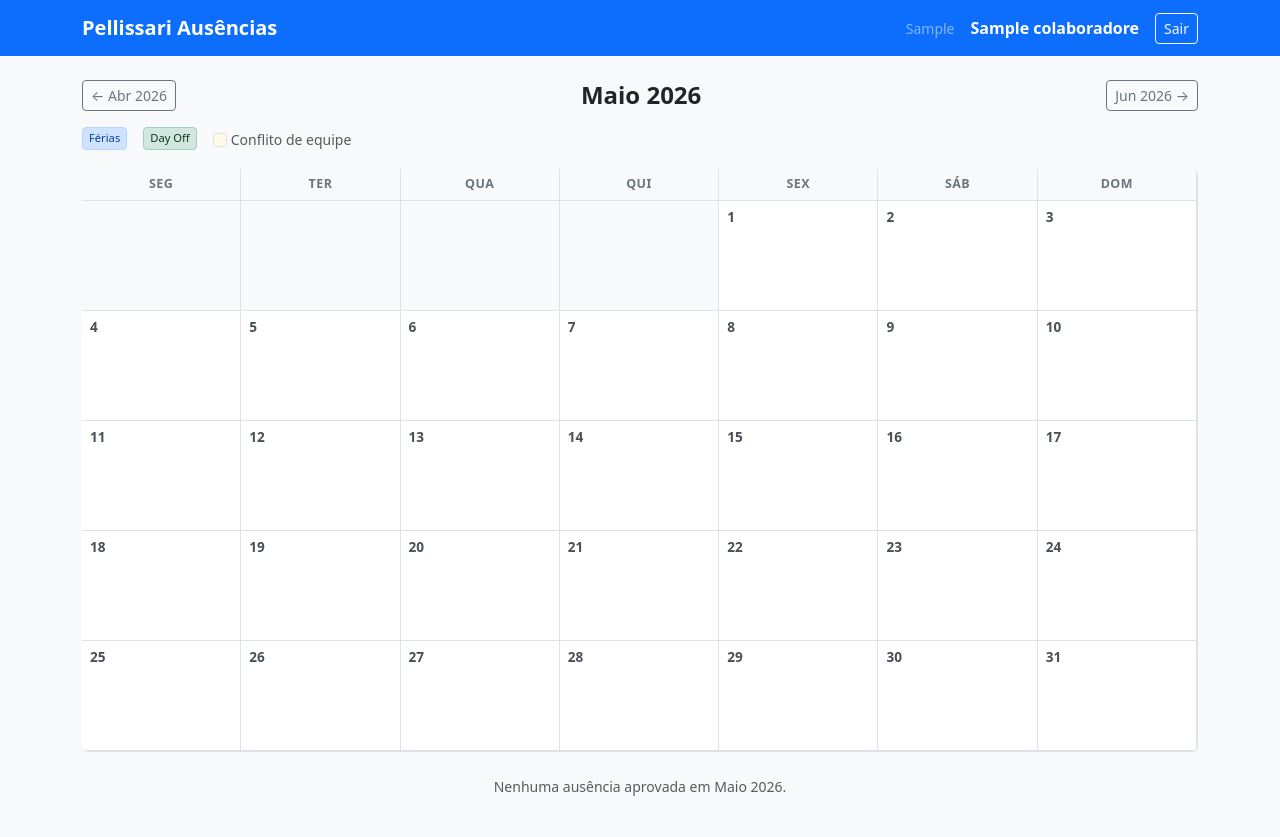
After one commit to vitorsilva1996/pellissari-ausencias, a Flask app: page /calendario/2026/5?equipe=todas in a window 1280 px wide. The commit adds this page. Run offline with Flask 3, Linux system fonts and the light colour scheme; a user stored in the database is signed in; tables that the repository leaves empty hold one stand-in row (values such as "Sample post").

Commit message:
feat: calendário unificado com filtros por equipe

```diff
--- a/app/calendario/routes.py
+++ b/app/calendario/routes.py
@@ -0,0 +1,176 @@
+import calendar
+from collections import defaultdict
+from datetime import date, timedelta
+
+from flask import render_template, request
+from flask_login import login_required, current_user
+
+from app.calendario import calendario
+from app.models import Ferias, DayOff, Colaborador, Equipe
+
+MESES_PT = [
+    '', 'Janeiro', 'Fevereiro', 'Março', 'Abril', 'Maio', 'Junho',
+    'Julho', 'Agosto', 'Setembro', 'Outubro', 'Novembro', 'Dezembro',
+]
+DIAS_SEMANA = ['Seg', 'Ter', 'Qua', 'Qui', 'Sex', 'Sáb', 'Dom']
+
+
+def _equipes_visiveis():
+    """Equipes que o usuário atual pode visualizar."""
+    if current_user.perfil in ('rh', 'diretoria'):
+        return Equipe.query.order_by(Equipe.nome).all()
+    # colaborador e gestor veem apenas a própria equipe
+    return [current_user.equipe]
+
+
+def _colaboradores_visiveis(equipe_ids):
+    return (
+        Colaborador.query
+        .filter(Colaborador.equipe_id.in_(equipe_ids), Colaborador.ativo == 1)
+        .all()
+    )
+
+
+def _construir_ausencias(ano, mes, colab_ids):
+    """
+    Retorna (ausencias_por_dia, conflito_por_dia).
+
+    ausencias_por_dia: {dia_int: [{'nome', 'tipo', 'equipe_id'}]}
+    conflito_por_dia:  set de dias com 2+ ausentes da mesma equipe
+    """
+    num_dias = calendar.monthrange(ano, mes)[1]
+    primeiro_dia = date(ano, mes, 1)
+    ultimo_dia = date(ano, mes, num_dias)
+
+    ausencias = defaultdict(list)
+
+    # ── Férias aprovadas que se sobrepõem ao mês ──────────────────────────────
+    ferias_mes = (
+        Ferias.query
+        .filter(
+            Ferias.colaborador_id.in_(colab_ids),
+            Ferias.status == 'aprovada',
+            Ferias.data_inicio <= ultimo_dia,
+            Ferias.data_retorno > primeiro_dia,
+        )
+        .all()
+    )
+
+    for f in ferias_mes:
+        # data_retorno é o dia de volta ao trabalho; [data_inicio, data_retorno)
+        dia = max(f.data_inicio, primeiro_dia)
+        fim = min(f.data_retorno, ultimo_dia + timedelta(days=1))
+        while dia < fim:
+            ausencias[dia.day].append({
+                'nome': f.colaborador.nome,
+                'nome_curto': f.colaborador.nome.split()[0],
+                'tipo': 'ferias',
+                'equipe_id': f.colaborador.equipe_id,
+            })
+            dia += timedelta(days=1)
+
+    # ── Day offs aprovados no mês ─────────────────────────────────────────────
+    dayoffs_mes = (
+        DayOff.query
+        .filter(
+            DayOff.colaborador_id.in_(colab_ids),
+            DayOff.status == 'aprovado',
+            DayOff.data_solicitada >= primeiro_dia,
+            DayOff.data_solicitada <= ultimo_dia,
+        )
+        .all()
+    )
+
+    for d in dayoffs_mes:
+        ausencias[d.data_solicitada.day].append({
+            'nome': d.colaborador.nome,
+            'nome_curto': d.colaborador.nome.split()[0],
+            'tipo': 'dayoff',
+            'equipe_id': d.colaborador.equipe_id,
+        })
+
+    # ── Detectar conflitos (2+ ausentes da mesma equipe no mesmo dia) ─────────
+    conflito_por_dia = set()
+    for dia, lista in ausencias.items():
+        contagem_por_equipe = defaultdict(int)
+        for a in lista:
+            contagem_por_equipe[a['equipe_id']] += 1
+        if any(v >= 2 for v in contagem_por_equipe.values()):
+            conflito_por_dia.add(dia)
+
+    return dict(ausencias), conflito_por_dia
+
+
+def _render(ano, mes):
+    hoje = date.today()
+
+    # Validação básica
+    if not (1 <= mes <= 12):
+        mes = hoje.month
+        ano = hoje.year
+
+    equipes_disponiveis = _equipes_visiveis()
+    equipe_ids_disponiveis = {e.id for e in equipes_disponiveis}
+
+    # Filtro por equipe via query string (apenas para quem vê mais de uma)
+    equipe_filtro = request.args.get('equipe', 'todas')
+    if equipe_filtro != 'todas':
+        try:
+            fid = int(equipe_filtro)
+            equipe_ids_filtradas = {fid} & equipe_ids_disponiveis
+        except ValueError:
+            equipe_ids_filtradas = equipe_ids_disponiveis
+    else:
+        equipe_ids_filtradas = equipe_ids_disponiveis
+
+    if not equipe_ids_filtradas:
+        equipe_ids_filtradas = equipe_ids_disponiveis
+
+    colab_ids = [c.id for c in _colaboradores_visiveis(equipe_ids_filtradas)]
+
+    ausencias_por_dia, conflito_por_dia = _construir_ausencias(ano, mes, colab_ids)
+
+    # Navegação mês anterior / próximo
+    if mes == 1:
+        prev_ano, prev_mes = ano - 1, 12
+    else:
+        prev_ano, prev_mes = ano, mes - 1
+
+    if mes == 12:
+        next_ano, next_mes = ano + 1, 1
+    else:
+        next_ano, next_mes = ano, mes + 1
+
+    # Grade: lista de semanas, cada semana = lista de 7 ints (0 = fora do mês)
+    semanas = calendar.monthcalendar(ano, mes)
+
+    return render_template(
+        'calendario/index.html',
+        ano=ano,
+        mes=mes,
+        nome_mes=MESES_PT[mes],
+        dias_semana=DIAS_SEMANA,
+        semanas=semanas,
+        hoje=hoje,
+        ausencias_por_dia=ausencias_por_dia,
+        conflito_por_dia=conflito_por_dia,
+        equipes_disponiveis=equipes_disponiveis,
+        equipe_filtro=equipe_filtro,
+        prev_ano=prev_ano, prev_mes=prev_mes,
+        next_ano=next_ano, next_mes=next_mes,
+    )
+
+
+# ── Rotas ─────────────────────────────────────────────────────────────────────
+
+@calendario.route('/')
+@login_required
+def index():
+    hoje = date.today()
+    return _render(hoje.year, hoje.month)
+
+
+@calendario.route('/<int:ano>/<int:mes>')
+@login_required
+def mes_especifico(ano, mes):
+    return _render(ano, mes)
--- /dev/null
+++ b/app/templates/calendario/index.html
@@ -0,0 +1,211 @@
+{% extends 'base.html' %}
+
+{% block title %}Calendário — {{ nome_mes }} {{ ano }}{% endblock %}
+
+{% block content %}
+<style>
+  .cal-grid {
+    display: grid;
+    grid-template-columns: repeat(7, 1fr);
+    border-top: 1px solid #dee2e6;
+    border-left: 1px solid #dee2e6;
+  }
+  .cal-cell {
+    min-height: 110px;
+    border-right: 1px solid #dee2e6;
+    border-bottom: 1px solid #dee2e6;
+    padding: 6px 8px;
+    background: #fff;
+    vertical-align: top;
+  }
+  .cal-cell.fora-mes {
+    background: #f8f9fa;
+  }
+  .cal-cell.hoje-cell {
+    background: #eef4ff;
+  }
+  .cal-cell.conflito-cell {
+    background: #fff9e6;
+  }
+  .cal-cell.conflito-cell .cal-dia-num {
+    color: #856404;
+  }
+  .cal-header-cell {
+    border-right: 1px solid #dee2e6;
+    border-bottom: 1px solid #dee2e6;
+    padding: 6px 8px;
+    background: #f8f9fa;
+    font-size: .78rem;
+    font-weight: 600;
+    text-align: center;
+    text-transform: uppercase;
+    letter-spacing: .04em;
+    color: #6c757d;
+  }
+  .cal-dia-num {
+    font-size: .85rem;
+    font-weight: 600;
+    color: #495057;
+    margin-bottom: 4px;
+  }
+  .cal-dia-num.hoje-num {
+    background: #0d6efd;
+    color: #fff;
+    border-radius: 50%;
+    width: 24px;
+    height: 24px;
+    display: flex;
+    align-items: center;
+    justify-content: center;
+    font-size: .78rem;
+  }
+  .ausencia-badge {
+    display: block;
+    font-size: .7rem;
+    padding: 2px 6px;
+    border-radius: 4px;
+    margin-bottom: 3px;
+    white-space: nowrap;
+    overflow: hidden;
+    text-overflow: ellipsis;
+    max-width: 100%;
+    cursor: default;
+  }
+  .ausencia-ferias {
+    background: #cfe2ff;
+    color: #084298;
+    border: 1px solid #b6d4fe;
+  }
+  .ausencia-dayoff {
+    background: #d1e7dd;
+    color: #0a3622;
+    border: 1px solid #a3cfbb;
+  }
+  .conflito-indicator {
+    font-size: .65rem;
+    color: #856404;
+    font-weight: 600;
+  }
+</style>
+
+{# ── Cabeçalho / Navegação ── #}
+<div class="d-flex justify-content-between align-items-center mb-3">
+    <a href="{{ url_for('calendario.mes_especifico', ano=prev_ano, mes=prev_mes, equipe=equipe_filtro) }}"
+       class="btn btn-outline-secondary btn-sm">&#8592; {{ ['', 'Jan', 'Fev', 'Mar', 'Abr', 'Mai', 'Jun', 'Jul', 'Ago', 'Set', 'Out', 'Nov', 'Dez'][prev_mes] }}&nbsp;{{ prev_ano }}</a>
+
+    <h4 class="mb-0 fw-bold">{{ nome_mes }} {{ ano }}</h4>
+
+    <a href="{{ url_for('calendario.mes_especifico', ano=next_ano, mes=next_mes, equipe=equipe_filtro) }}"
+       class="btn btn-outline-secondary btn-sm">{{ ['', 'Jan', 'Fev', 'Mar', 'Abr', 'Mai', 'Jun', 'Jul', 'Ago', 'Set', 'Out', 'Nov', 'Dez'][next_mes] }}&nbsp;{{ next_ano }} &#8594;</a>
+</div>
+
+{# ── Filtro por equipe (RH / diretoria veem mais de uma) ── #}
+{% if equipes_disponiveis|length > 1 %}
+<div class="d-flex align-items-center gap-2 mb-3 flex-wrap">
+    <span class="text-muted small">Equipe:</span>
+    <a href="{{ url_for('calendario.mes_especifico', ano=ano, mes=mes, equipe='todas') }}"
+       class="btn btn-sm {% if equipe_filtro == 'todas' %}btn-primary{% else %}btn-outline-secondary{% endif %}">
+        Todas
+    </a>
+    {% for eq in equipes_disponiveis %}
+    <a href="{{ url_for('calendario.mes_especifico', ano=ano, mes=mes, equipe=eq.id) }}"
+       class="btn btn-sm {% if equipe_filtro == eq.id|string %}btn-primary{% else %}btn-outline-secondary{% endif %}">
+        {{ eq.nome }}
+    </a>
+    {% endfor %}
+</div>
+{% endif %}
+
+{# ── Legenda ── #}
+<div class="d-flex gap-3 mb-3 align-items-center flex-wrap">
+    <span class="ausencia-badge ausencia-ferias" style="display:inline-block">Férias</span>
+    <span class="ausencia-badge ausencia-dayoff" style="display:inline-block">Day Off</span>
+    <span class="d-inline-flex align-items-center gap-1">
+        <span style="display:inline-block;width:14px;height:14px;background:#fff9e6;border:1px solid #dee2e6;border-radius:3px"></span>
+        <span class="text-muted small">Conflito de equipe</span>
+    </span>
+</div>
+
+{# ── Grade do calendário ── #}
+<div class="cal-grid rounded border-start-0 border-top-0" style="border:1px solid #dee2e6;border-radius:8px;overflow:hidden">
+
+    {# Cabeçalho dos dias da semana #}
+    {% for dia_nome in dias_semana %}
+    <div class="cal-header-cell">{{ dia_nome }}</div>
+    {% endfor %}
+
+    {# Semanas #}
+    {% for semana in semanas %}
+        {% for dia in semana %}
+        {% if dia == 0 %}
+        <div class="cal-cell fora-mes"></div>
+        {% else %}
+        {% set is_hoje = (dia == hoje.day and mes == hoje.month and ano == hoje.year) %}
+        {% set tem_conflito = dia in conflito_por_dia %}
+        {% set ausencias_dia = ausencias_por_dia.get(dia, []) %}
+        <div class="cal-cell
+                    {% if is_hoje %}hoje-cell{% endif %}
+                    {% if tem_conflito %}conflito-cell{% endif %}">
+
+            {# Número do dia #}
+            <div class="cal-dia-num {% if is_hoje %}hoje-num{% endif %}">{{ dia }}</div>
+
+            {# Indicador de conflito #}
+            {% if tem_conflito %}
+            <div class="conflito-indicator mb-1">⚠ conflito</div>
+            {% endif %}
+
+            {# Badges de ausência #}
+            {% for a in ausencias_dia %}
+            <span class="ausencia-badge ausencia-{{ a.tipo }}"
+                  title="{{ a.nome }}{% if a.tipo == 'ferias' %} (Férias){% else %} (Day Off){% endif %}">
+                {{ a.nome_curto }}
+            </span>
+            {% endfor %}
+
+            {# Indicador de overflow se muitos ausentes #}
+            {% if ausencias_dia|length > 4 %}
+            <span class="text-muted" style="font-size:.65rem">
+                +{{ ausencias_dia|length - 4 }} mais
+            </span>
+            {% endif %}
+        </div>
+        {% endif %}
+        {% endfor %}
+    {% endfor %}
+
+</div>
+
+{# ── Resumo do mês ── #}
+{% set total_ausencias = ausencias_por_dia.values() | sum(start=[]) | list | length %}
+{% if total_ausencias > 0 %}
+<div class="mt-4">
+    <h6 class="fw-semibold text-muted mb-2">Ausências em {{ nome_mes }}</h6>
+    <div class="row g-2">
+        {% for dia in range(1, 32) if dia in ausencias_por_dia %}
+        <div class="col-auto">
+            <div class="card border-0 shadow-sm px-3 py-2" style="min-width:180px">
+                <div class="text-muted small fw-semibold mb-1">
+                    {{ ['', 'Jan', 'Fev', 'Mar', 'Abr', 'Mai', 'Jun', 'Jul', 'Ago', 'Set', 'Out', 'Nov', 'Dez'][mes] }} {{ '%02d'|format(dia) }}
+                    {% if dia in conflito_por_dia %}
+                    <span class="text-warning ms-1">⚠</span>
+                    {% endif %}
+                </div>
+                {% for a in ausencias_por_dia[dia] %}
+                <div class="d-flex align-items-center gap-1 mb-1">
+                    <span class="ausencia-badge ausencia-{{ a.tipo }}" style="display:inline-block">
+                        {{ '🏖' if a.tipo == 'ferias' else '☀️' }}
+                        {{ a.nome.split()[0] }} {{ a.nome.split()[-1] if a.nome.split()|length > 1 else '' }}
+                    </span>
+                </div>
+                {% endfor %}
+            </div>
+        </div>
+        {% endfor %}
+    </div>
+</div>
+{% else %}
+<p class="text-muted mt-4 text-center small">Nenhuma ausência aprovada em {{ nome_mes }} {{ ano }}.</p>
+{% endif %}
+
+{% endblock %}
--- a/app/templates/painel/index.html
+++ b/app/templates/painel/index.html
@@ -32,7 +32,7 @@
             <div class="card-body">
                 <h5 class="card-title">Calendário</h5>
                 <p class="card-text text-muted small">Visualize as ausências da sua equipe.</p>
-                <a href="#" class="btn btn-outline-primary btn-sm disabled">Acessar</a>
+                <a href="{{ url_for('calendario.index') }}" class="btn btn-outline-primary btn-sm">Acessar</a>
             </div>
         </div>
     </div>
```
